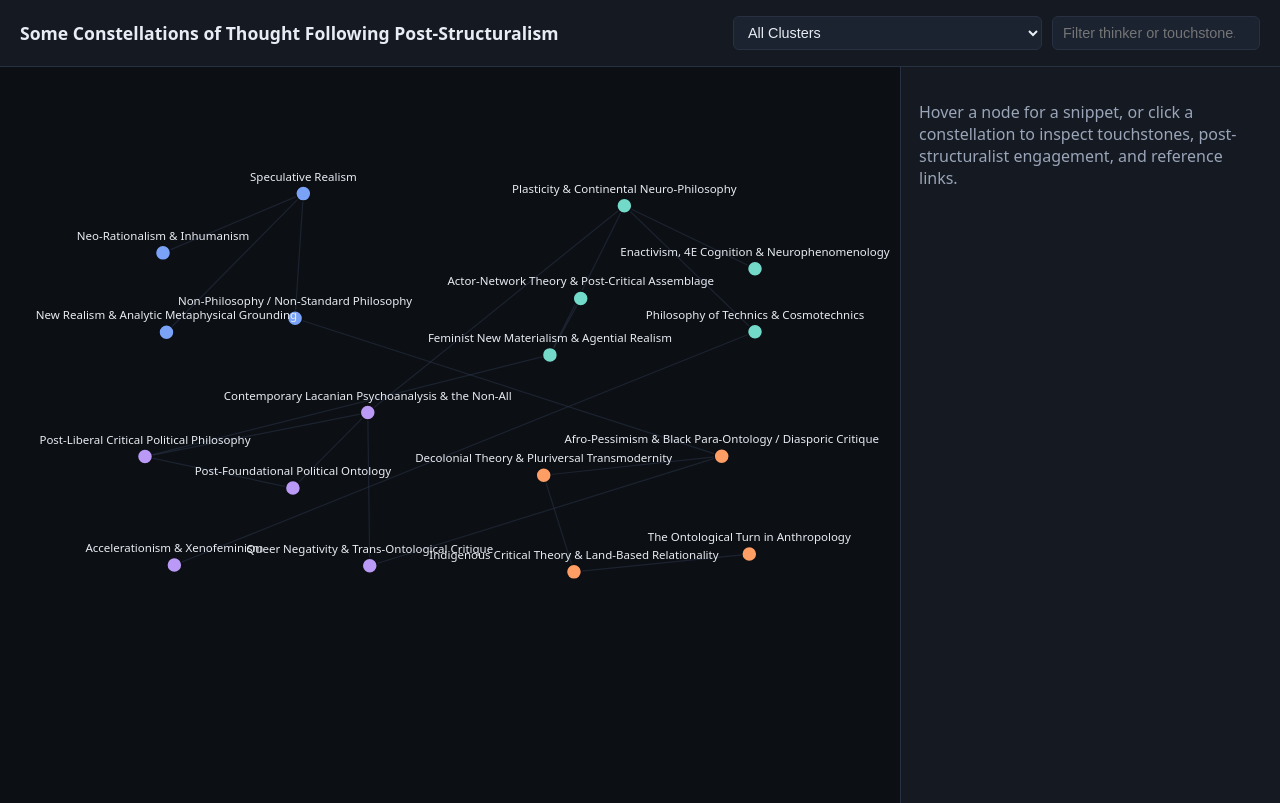
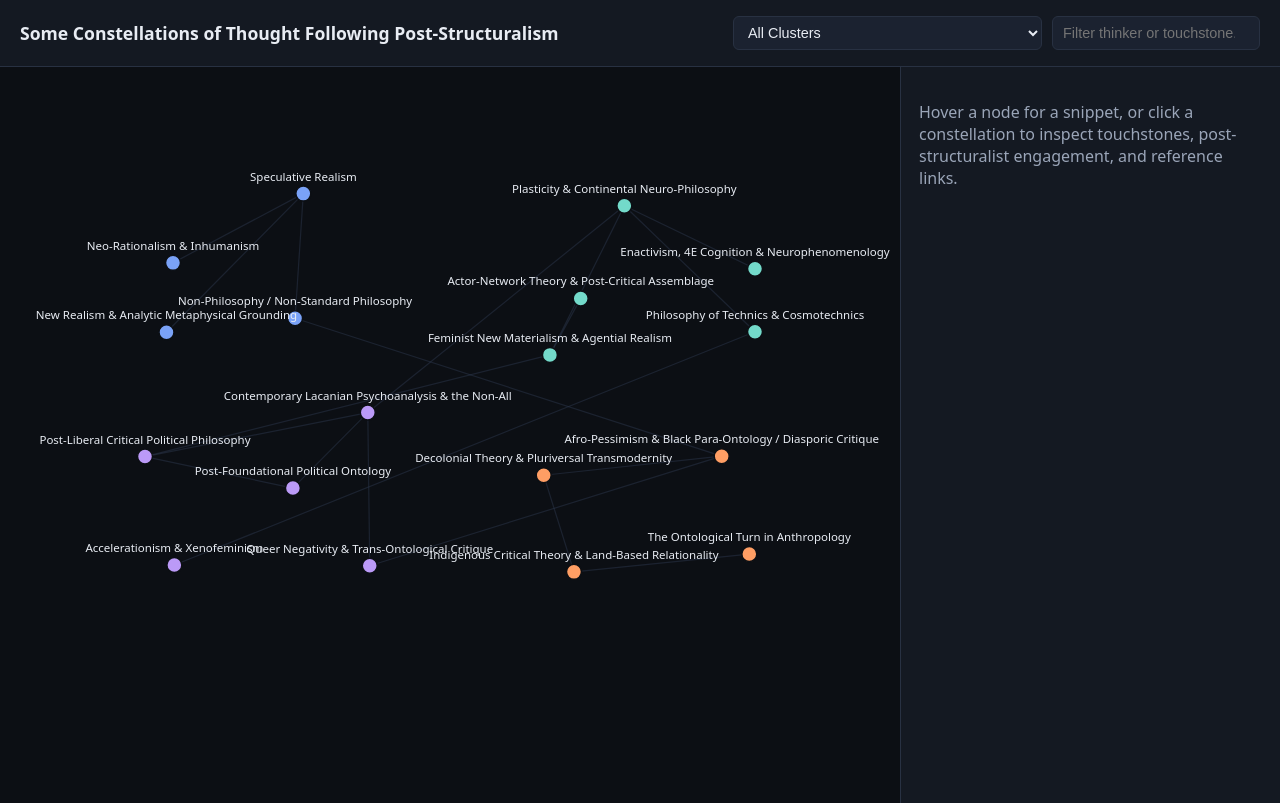
Before and after one commit to 5hffprg2nw-cmyk/constellations-, a plain HTML site: page index.html in a window 1280 px wide. Drawn offline with Linux system fonts and the light colour scheme.

Commit message:
Adjust offsets for neo-rationalism in index.html

```diff
--- a/index.html
+++ b/index.html
@@ -441,7 +441,7 @@
 
     const nodeOffsets = {
       "speculative-realism": { dx: -2, dy: -4 },
-      "neo-rationalism": { dx: 18, dy: 12 },
+      "neo-rationalism": { dx: 28, dy: 22 },
       "non-philosophy": { dx: -18, dy: 18 },
       "new-realism-grounding": { dx: 14, dy: -10 },
       "feminist-new-materialism": { dx: -16, dy: -14 },
```
